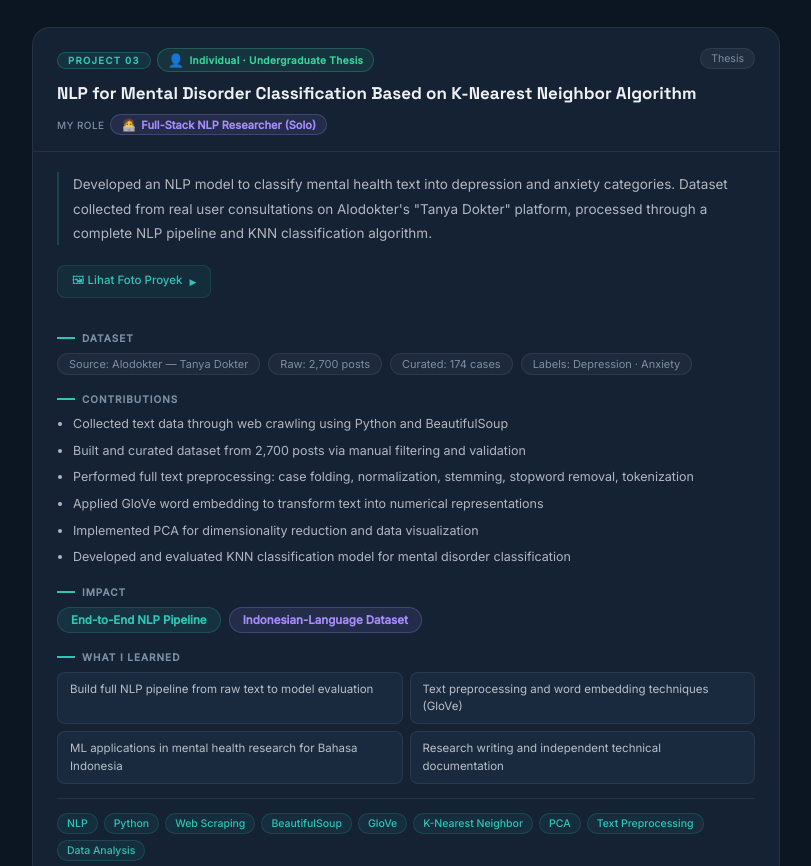
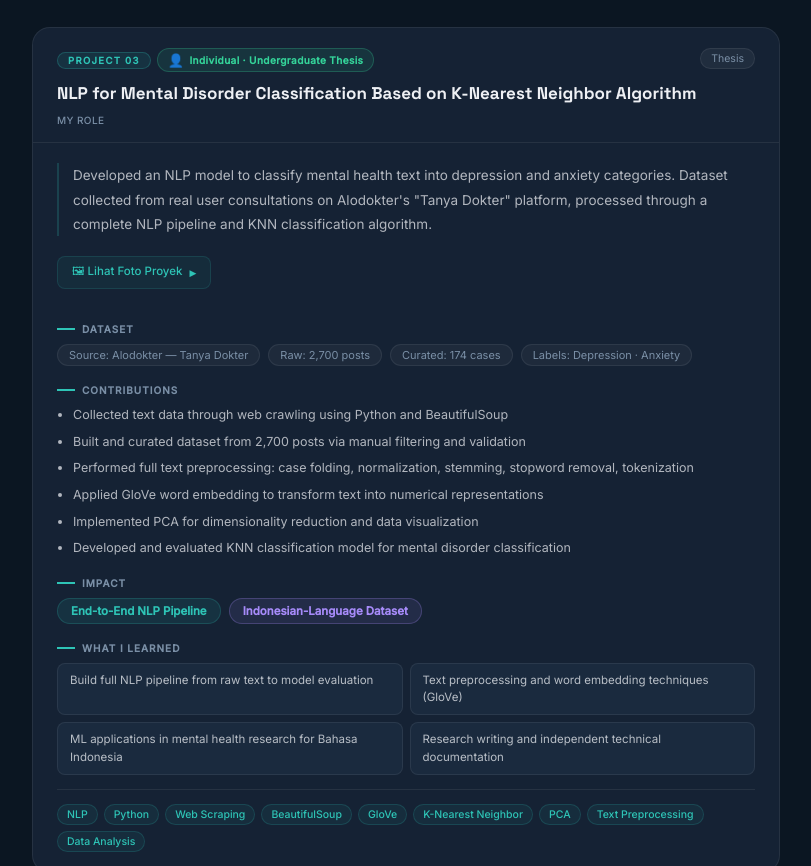
Before and after one commit to piyans/fiya-portofolio, a plain HTML site: page index.html in a window 1280 px wide. Shown: the part 3353-4219 px from the top of the page, without its empty margins (304-1115 px from the left). Drawn offline with Linux system fonts and the light colour scheme.

Commit message:
Add files via upload

```diff
--- a/index.html
+++ b/index.html
@@ -819,7 +819,7 @@ body {
         <!-- Role Row -->
         <div class="role-row">
           <span class="role-label">My Role</span>
-          <span class="role-chip"><span class="ri">🧑‍💻</span> Full-Stack NLP Researcher (Solo)</span>
+          <!--<span class="role-chip"><span class="ri">🧑‍💻</span> Full-Stack NLP Researcher (Solo)</span>-->
         </div>
       </div>
 
```
